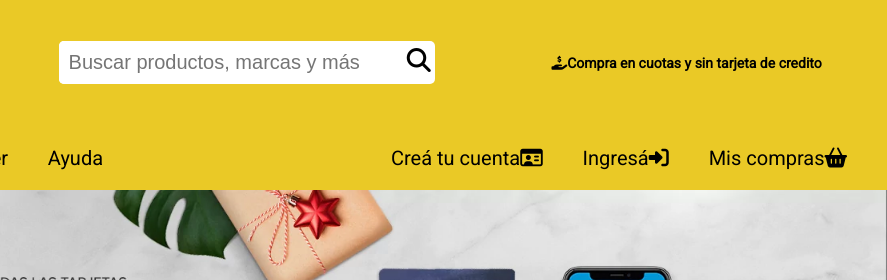
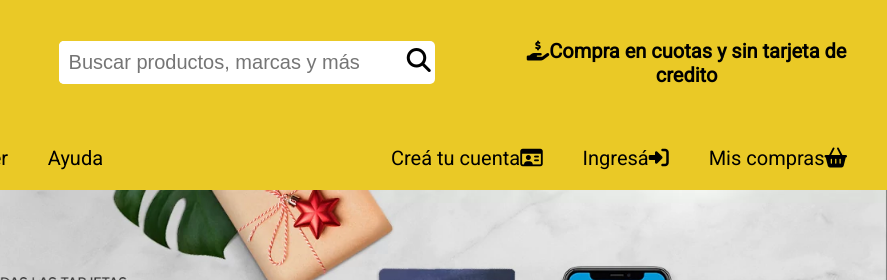
Before and after one commit to AngelmAsaf/Mercado-Liebre, a website: page views/home.html in a window 1280 px wide. Shown: the top 280 px of the page, 393-1280 px from the left. Drawn offline with Linux system fonts and the light colour scheme.

Commit message:
Modificando H2

```diff
--- a/public/css/styles.css
+++ b/public/css/styles.css
@@ -51,7 +51,7 @@ header {
 
 .grupo h2 {
         text-align: center;
-        font-size: 14px;
+        font-size: 20px;
         width:100%;
 }
 
```
